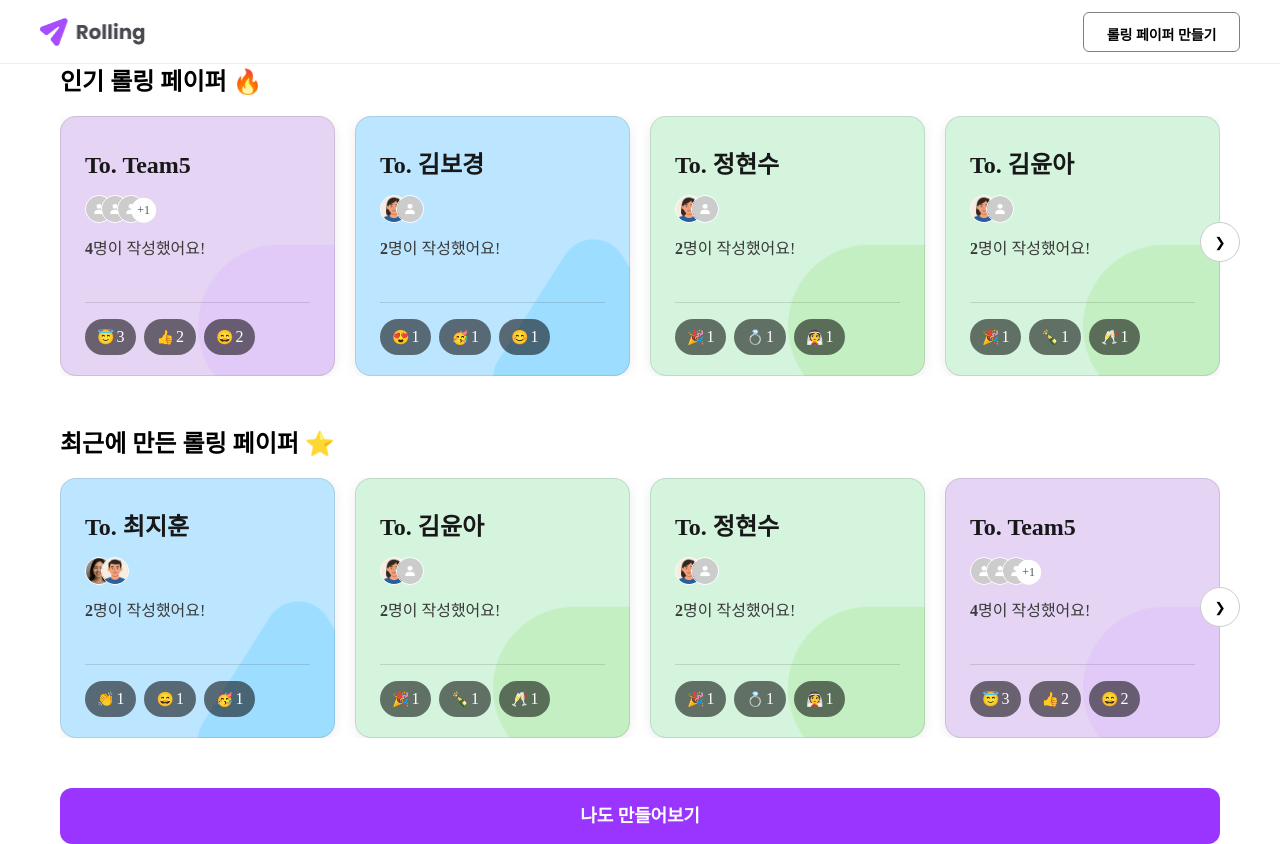
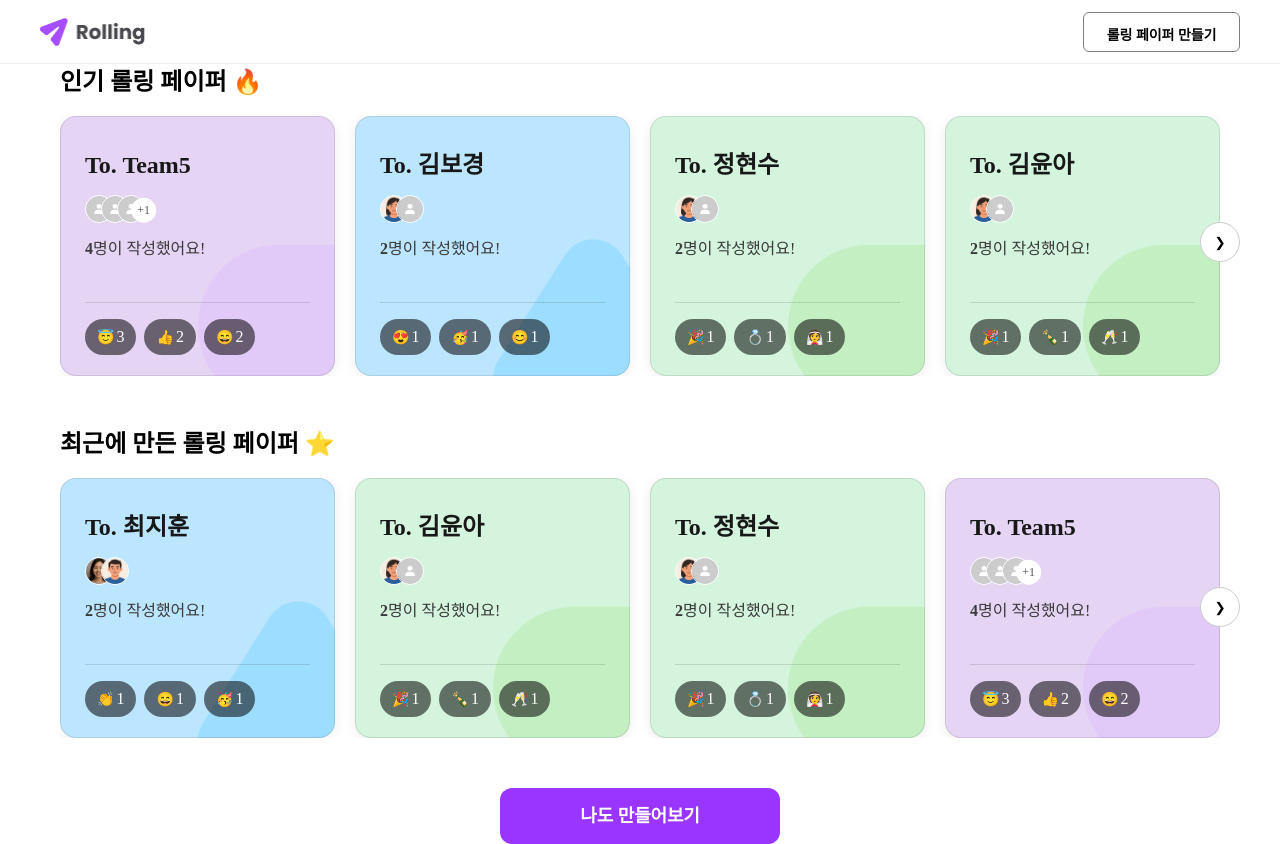
Before and after one commit to Part2-team5-rolling/main, a React (Vite) app: page /list in a window 1280 px wide. Built offline with nearby package versions, Linux system fonts and the light colour scheme; a web font is replaced by a local one.

Commit message:
design : list 페이지 버튼 컴포넌트, 버튼 공통 컴포넌트 css 추가

```diff
--- a/src/pages/ListPage.jsx
+++ b/src/pages/ListPage.jsx
@@ -276,7 +276,7 @@ function ListPage() {
           </button>
         </div>
       </div>
-      <div className={styles['list-page__footer-buttons']}>
+      <div className={styles['list-page__buttons']}>
         <Button onClick={() => goToPage('/post')} className="button--primary">
           나도 만들어보기
         </Button>
--- a/src/styles/Button.css
+++ b/src/styles/Button.css
@@ -11,6 +11,7 @@
   letter-spacing: -0.01em;
   border-radius: 12px;
   border: 0px;
+  cursor: pointer;
   &:disabled {
     background-color: #CCCCCC;
   }
@@ -27,7 +28,7 @@
   font-weight: 700;
   line-height: 28px;
   letter-spacing: -0.01em;
-
+  cursor: pointer;
   &:disabled {
     background-color: #CCCCCC;
   }
--- a/src/styles/Pages/ListPage.module.css
+++ b/src/styles/Pages/ListPage.module.css
@@ -174,6 +174,11 @@
     top: 607px;
 }
 
+.list-page .list-page__buttons {
+    margin: 0 auto;
+    width: 280px;
+}
+
 /* 태블릿 (해상도 768px ~ 1023px)*/
 @media all and (min-width:768px) and (max-width:1023px) {
     .list-page {
```
